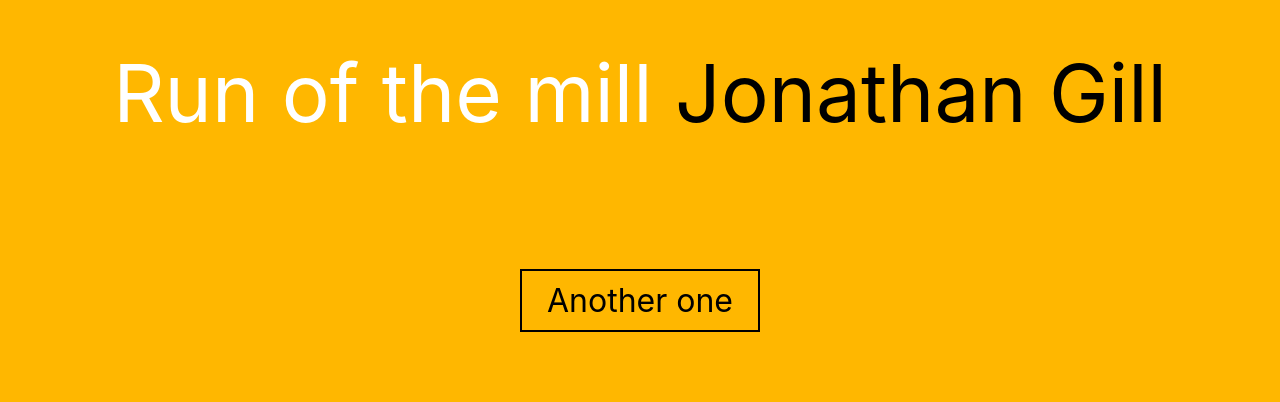
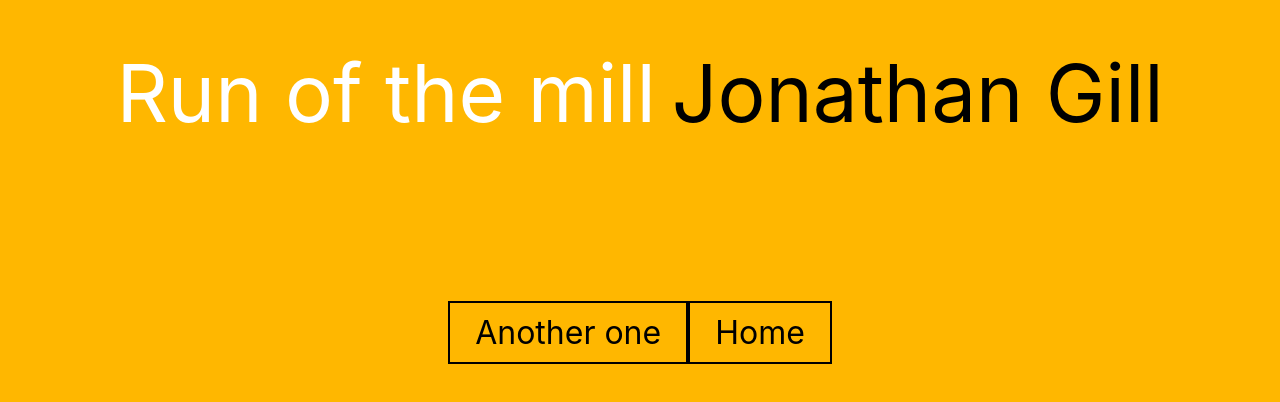
Before and after one commit to JonShort/DesignerRhymer, a Vue app: page /#/gill in a window 1280 px wide. Shown: the part 276-678 px from the top of the page. Built offline with nearby package versions, Linux system fonts and the light colour scheme.

Commit message:
added a simple home button

```diff
--- a/src/components/fullscreen-quote/FullScreenQuote.vue
+++ b/src/components/fullscreen-quote/FullScreenQuote.vue
@@ -1,19 +1,25 @@
 <template>
   <section :class="$style.container">
-    <p :class="$style.text"><span :class="$style.quote">{{value}}</span> <a :class="$style.link" :href="nameLink" target="_blank">{{subject}}</a></p>
+    <div :class="$style.text">
+      <p :class="$style.quote">{{value}}</p>
+      <p><a :class="$style.link" :href="nameLink" target="_blank">{{subject}}</a></p>
+    </div>
     <div>
-      <RefreshButton :onClick="calc" text="Another one" />
+      <GenericButton v-on:click.native="refresh" text="Another one" />
+      <router-link subject="home" to="/">
+        <GenericButton text="Home" />
+      </router-link>
     </div>
   </section>
 </template>
 
 <script>
-  import RefreshButton from '@/components/buttons/RefreshButton';
+  import GenericButton from '@/components/buttons/generic/GenericButton';
   import getRandom from '@/functions/getRandom';
 
   export default {
     components: {
-      RefreshButton,
+      GenericButton,
     },
     props: ['quotes', 'name', 'link', 'calcBkg'],
     data() {
@@ -24,7 +30,7 @@
       };
     },
     methods: {
-      calc() {
+      refresh() {
         this.value = getRandom(this.quotes, 'quote');
         this.calcBkg();
       },
@@ -34,12 +40,20 @@
 
 <style module>
   .container {
+
     text-align: center;
   }
 
   .text {
+    display: flex;
+    flex-wrap: wrap;
     font-size: 10vmin;
-    padding: 6vmin 0;
+    padding: 20vmin 0;
+    justify-content: center;
+  }
+
+  .text p {
+    margin: 0 1vmin;
   }
 
   .quote {
```
